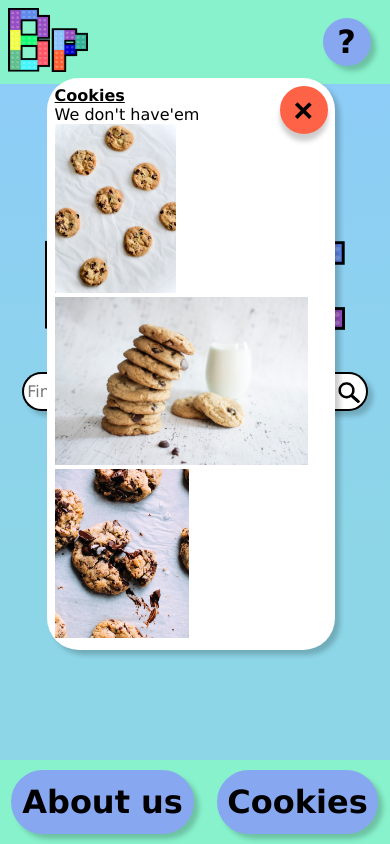
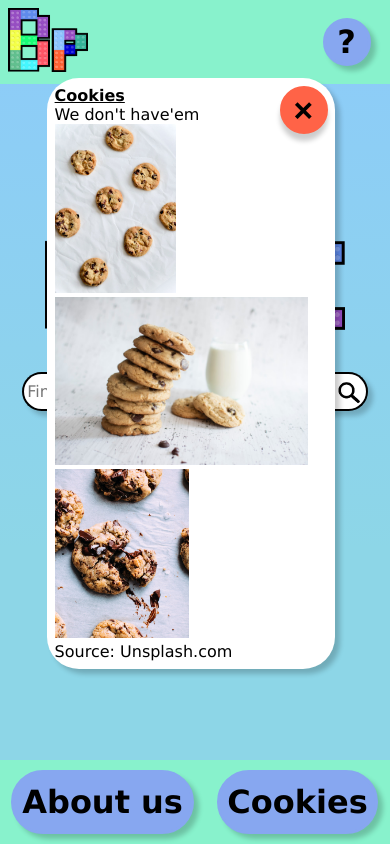
Before and after one commit to SamuelHellqvist/tnmk30_lego, a PHP site: page / in a window 390 px wide, after a click on "Cookies". Run offline with PHP 8.4, Linux system fonts and the light colour scheme.

Commit message:
skrollbar på mobil resultat sidan

```diff
--- a/cookies.txt
+++ b/cookies.txt
@@ -1,3 +1,4 @@
 <h2><u>Cookies</u></h2>
 <p>We don't have'em</p>
 <p><img src="images/Cookie1.jpg" alt="Cookie 1" class="cookiesImg"> <img src="images/Cookie2.jpg" alt="Cookie 2" class="cookiesImg"> <img src="images/Cookie3.jpg" alt="Cookie 3" class="cookiesImg"></p>
+<p>Source: Unsplash.com</p>
--- a/index.php
+++ b/index.php
@@ -12,7 +12,7 @@
         <script src="script.js" defer></script>
     </head>
 
-    <body>
+    <body id="start">
         <!-- Bakgrundsbilder -->
         <img id="brick_left" src="images/bricksideLeft.png" alt="bricks left">
         <img id="brick_right" src="images/bricksideRight.png" alt="bricks right">
--- a/style.css
+++ b/style.css
@@ -624,7 +624,7 @@ form{
     #set_img{
         max-width: 125px;
     }
-    body{
+    #start{
         overflow-y: hidden;
     }
 }
--- a/todo.txt
+++ b/todo.txt
@@ -3,7 +3,6 @@
 Main
 ----
 Lägg till att man kan få veta att man kan kopiera länkar från urlen
-Skriva source på cookies-sidan
 Resultatsida
 ------------
 Breadcrumbs
@@ -20,7 +19,6 @@ Setsida
 -------
 Filter för antal bitar i färg/antal totalt
 
-göra snyggare pilar mellan sidorna!
 
 fixa sista sidorna i setList
 
```
